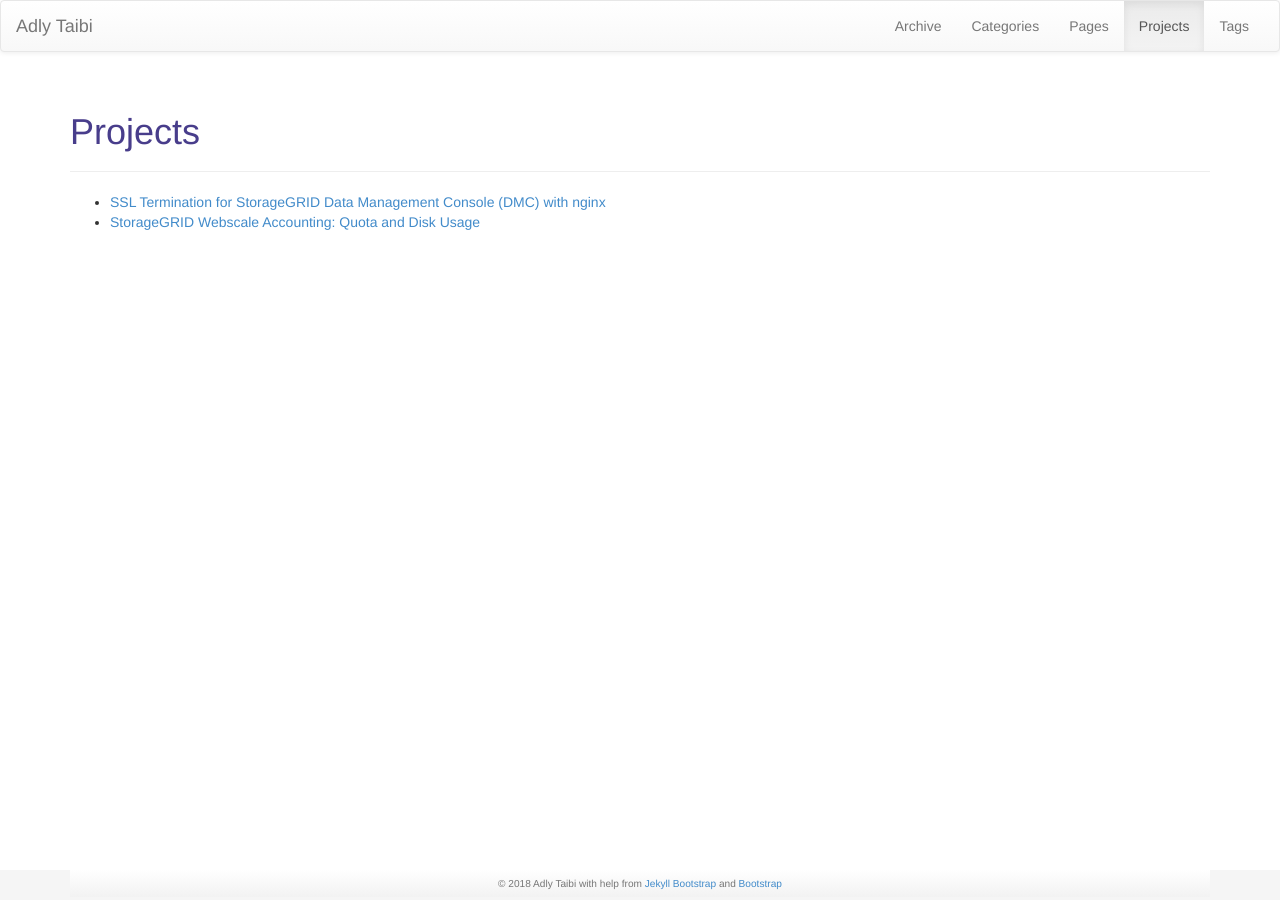
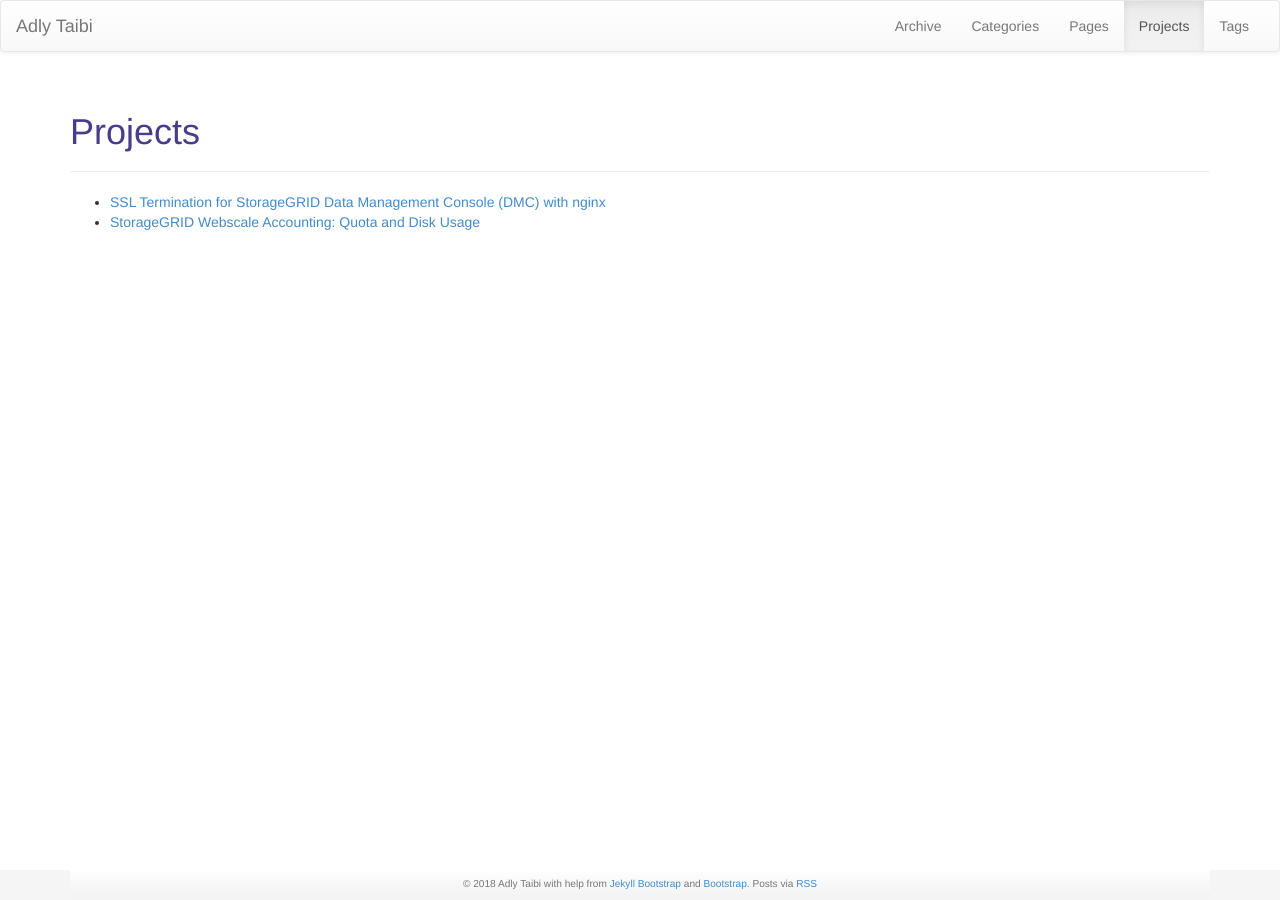
Before and after one commit to adlytaibi/adlytaibi.github.io, a Jekyll site: the page built from pages/projects.md, in a window 1280 px wide. Built offline with Jekyll 4.4.1, drawn with Linux system fonts in a browser that asks for light colours; nearby versions of some CDN libraries.

Commit message:
moved RSS files around

```diff
--- a/_includes/themes/bootstrap/default.html
+++ b/_includes/themes/bootstrap/default.html
@@ -70,7 +70,7 @@
 
     <div id="footer">
       <div class="container">
-        <div class="myfooter"><small>&copy; {{ site.time | date: '%Y' }} {{ site.author.name }} with help from <a href="http://jekyllbootstrap.com" target="_blank" title="The Definitive Jekyll Blogging Framework">Jekyll Bootstrap</a> and <a href="http://getbootstrap.com" target="_blank">Bootstrap</a></small></div>
+        <div class="myfooter"><small>&copy; {{ site.time | date: '%Y' }} {{ site.author.name }} with help from <a href="http://jekyllbootstrap.com" target="_blank" title="The Definitive Jekyll Blogging Framework">Jekyll Bootstrap</a> and <a href="http://getbootstrap.com" target="_blank">Bootstrap</a>. Posts via <a href="{{ site.JB.atom_path }}">RSS</a></small></div>
       </div>
     </div>
 
```
Also changed, not shown: pages/atom.xml (renamed from atom.xml), pages/rss.xml (renamed from rss.xml).
